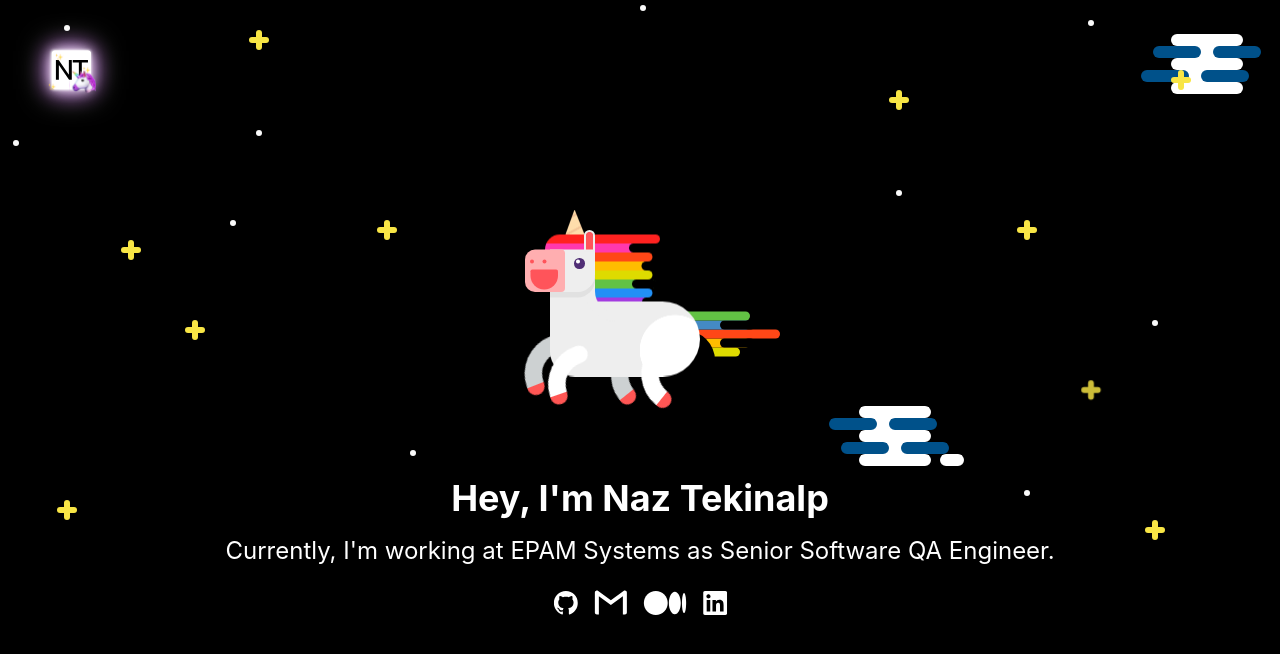
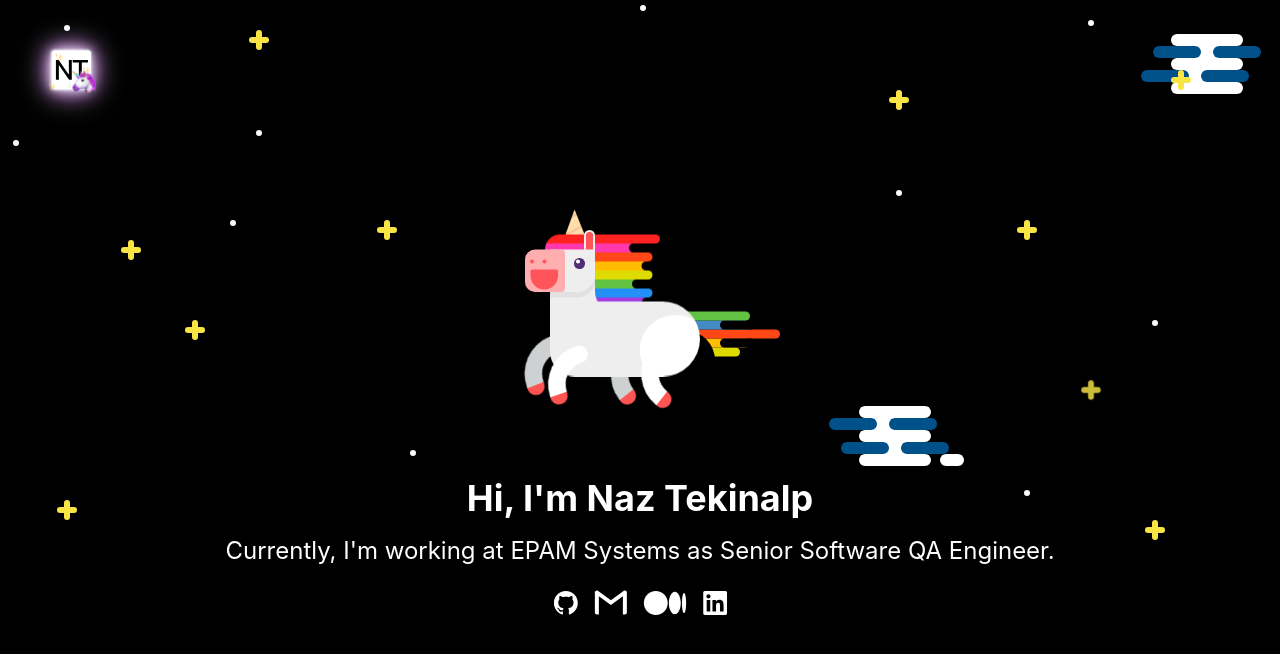
Before and after one commit to naztekinalp/personal-website, a Next.js app: page / in a window 1280 px wide. Shown: the top 654 px of the page. Built offline with nearby package versions, Linux system fonts and the light colour scheme.

Commit message:
change hey to hi

```diff
--- a/components/hero/hero.tsx
+++ b/components/hero/hero.tsx
@@ -30,7 +30,7 @@ const Hero = () => {
   return (
     <div className={style.hero__container}>
       <Unicorn />
-      <h1 className={style.hero__title}>Hey, I'm Naz Tekinalp</h1>
+      <h1 className={style.hero__title}>Hi, I'm Naz Tekinalp</h1>
 
       <p className={style.hero__subtitle}>
         Currently, I'm working at EPAM Systems as Senior Software QA Engineer.
```
